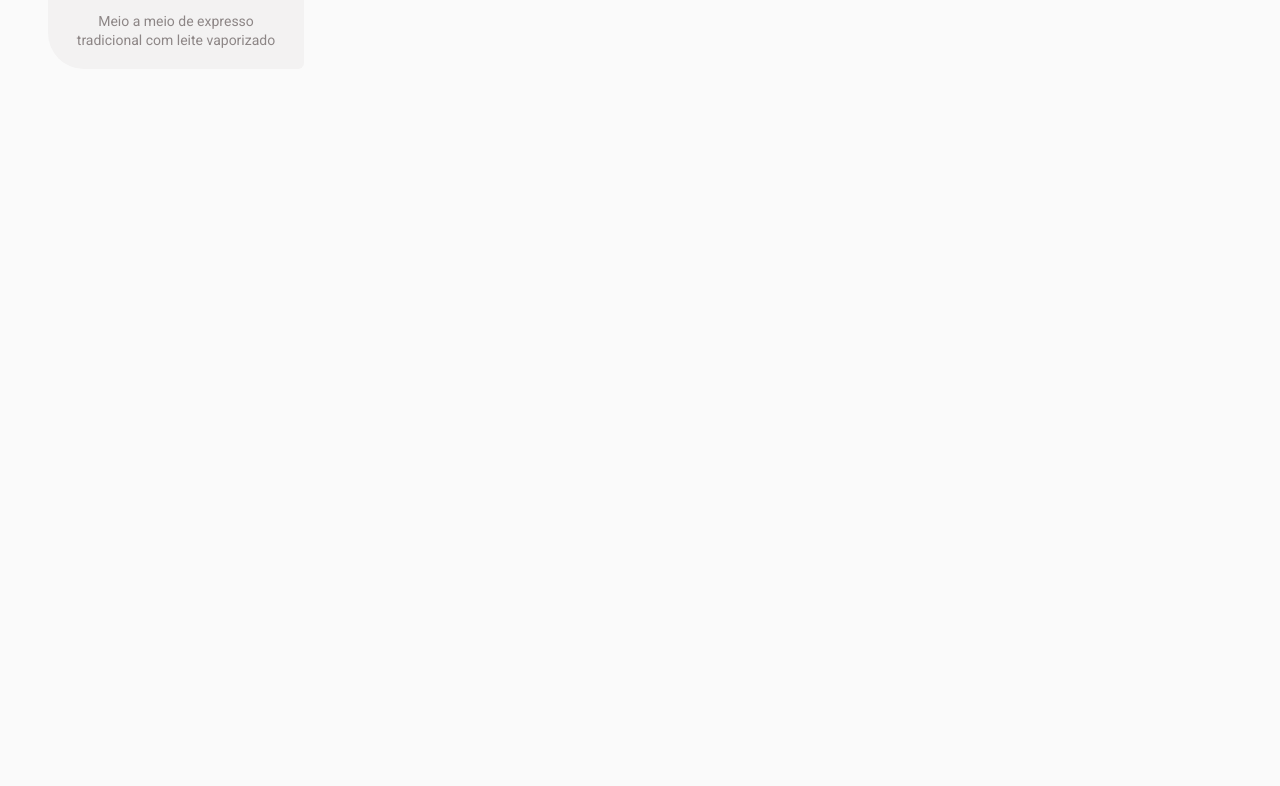
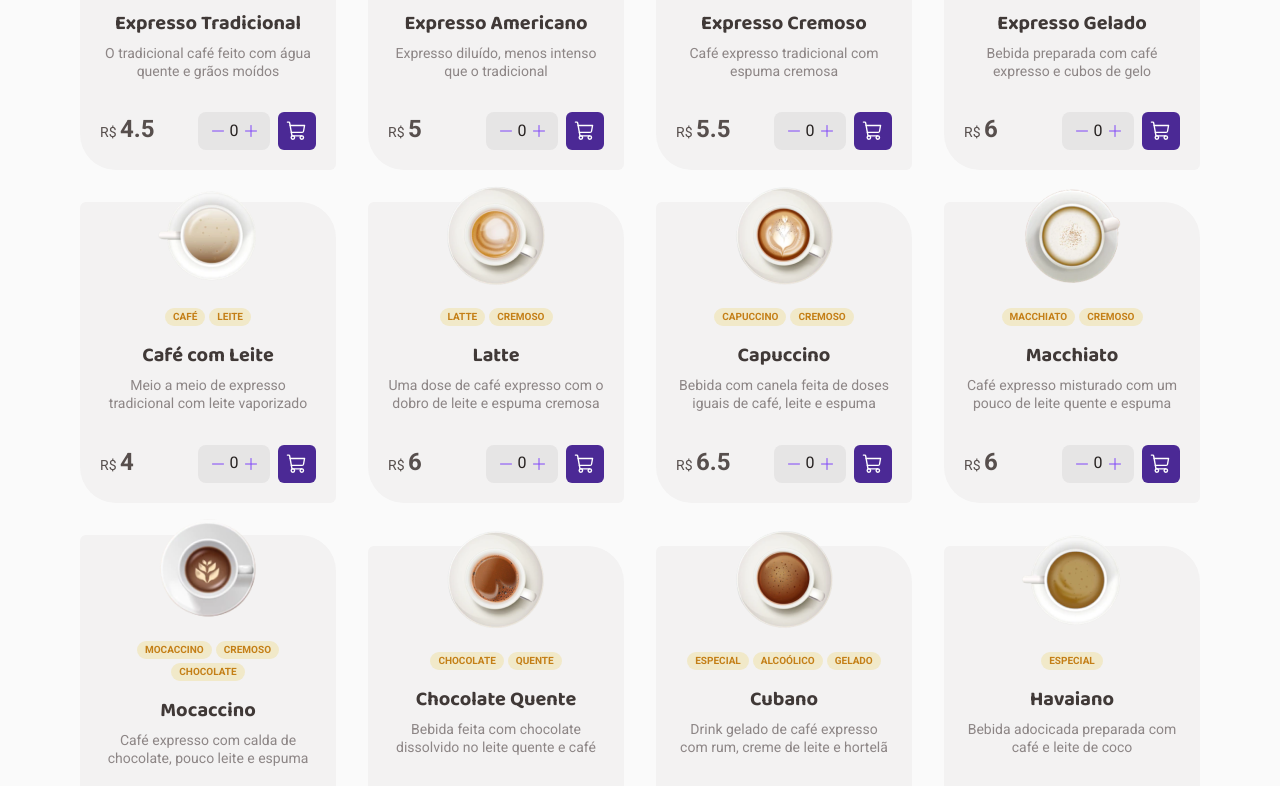
Before and after one commit to rafaelst2000/coffe-delivery, a React (Vite) app: page / in a window 1280 px wide. Shown: the part 869-1655 px from the top of the page. Before the commit the page ends 1002 px from the top, so only its background shows below. Built offline with nearby package versions, Linux system fonts and the light colour scheme.

Commit message:
✨ finish base home

```diff
--- a/src/components/Header/styles.ts
+++ b/src/components/Header/styles.ts
@@ -2,8 +2,9 @@ import styled from 'styled-components'
 import { Link } from "react-router-dom";
 
 export const HeaderContent = styled.header`
-  max-width: 74rem;
+  max-width: 76rem;
   margin: 0 auto;
+  padding: 0 1rem;
   display: flex;
   align-items: center;
   justify-content: space-between;
--- /dev/null
+++ b/src/helpers/coffees.ts
@@ -0,0 +1,132 @@
+import americano from '../assets/coffees/Americano.png'
+import arabe from '../assets/coffees/Arabe.png'
+import expressoGelado from '../assets/coffees/CafeGelado.png'
+import cafeLeite from '../assets/coffees/cafeLeite.png'
+import capuccino from '../assets/coffees/Capuccino.png'
+import chocolateQuente from '../assets/coffees/chocolateQuente.png'
+import cubano from '../assets/coffees/Cubano.png'
+import expressoCremoso from '../assets/coffees/ExpressoCremoso.png'
+import havaiano from '../assets/coffees/Havaiano.png'
+import irlandes from '../assets/coffees/Irlandes.png'
+import latte from '../assets/coffees/Latte.png'
+import macchiato from '../assets/coffees/Macchiato.png'
+import mocaccino from '../assets/coffees/Mocaccino.png'
+import expressoAmericano from '../assets/coffees/ExpressoAmericano.png'
+
+import { CoffeeCardProps } from '../pages/Home/components/CoffeeCard'
+
+
+export const coffess: CoffeeCardProps[] = [
+  {
+    id: 1,
+    name: "Expresso Tradicional",
+    price: 4.5,
+    description: "O tradicional café feito com água quente e grãos moídos",
+    tags: ["expresso", "tradicional"],
+    img: americano
+  },
+  {
+    id: 2,
+    name: "Expresso Americano",
+    price: 5.0,
+    description: "Expresso diluído, menos intenso que o tradicional",
+    tags: ["expresso", "americano"],
+    img: expressoAmericano
+  },
+  {
+    id: 3,
+    name: "Expresso Cremoso",
+    price: 5.5,
+    description: "Café expresso tradicional com espuma cremosa",
+    tags: ["expresso", "cremoso"],
+    img: expressoCremoso
+  },
+  {
+    id: 4,
+    name: "Expresso Gelado",
+    price: 6.0,
+    description: "Bebida preparada com café expresso e cubos de gelo",
+    tags: ["expresso", "gelado"],
+    img: expressoGelado
+  },
+  {
+    id: 5,
+    name: "Café com Leite",
+    price: 4.0,
+    description: "Meio a meio de expresso tradicional com leite vaporizado",
+    tags: ["café", "leite"],
+    img: cafeLeite
+  },
+  {
+    id: 6,
+    name: "Latte",
+    price: 6.0,
+    description: "Uma dose de café expresso com o dobro de leite e espuma cremosa",
+    tags: ["latte", "cremoso"],
+    img: latte
+  },
+  {
+    id: 7,
+    name: "Capuccino",
+    price: 6.5,
+    description: "Bebida com canela feita de doses iguais de café, leite e espuma",
+    tags: ["capuccino", "cremoso"],
+    img: capuccino
+  },
+  {
+    id: 8,
+    name: "Macchiato",
+    price: 6.0,
+    description: "Café expresso misturado com um pouco de leite quente e espuma",
+    tags: ["macchiato", "cremoso"],
+    img: macchiato
+  },
+  {
+    id: 9,
+    name: "Mocaccino",
+    price: 6.5,
+    description: "Café expresso com calda de chocolate, pouco leite e espuma",
+    tags: ["mocaccino", "cremoso", "chocolate"],
+    img: mocaccino
+  },
+  {
+    id: 10,
+    name: "Chocolate Quente",
+    price: 4.5,
+    description: "Bebida feita com chocolate dissolvido no leite quente e café",
+    tags: ["chocolate", "quente"],
+    img: chocolateQuente
+  },
+  {
+    id: 11,
+    name: "Cubano",
+    price: 4.5,
+    description: "Drink gelado de café expresso com rum, creme de leite e hortelã",
+    tags: ["especial", "alcoólico", "gelado"],
+    img: cubano
+  },
+  {
+    id: 12,
+    name: "Havaiano",
+    price: 5.5,
+    description: "Bebida adocicada preparada com café e leite de coco",
+    tags: ["especial"],
+    img: havaiano
+  },
+  {
+    id: 13,
+    name: "Árabe",
+    price: 4.5,
+    description: "Bebida preparada com grãos de café árabe e especiarias",
+    tags: ["especial"],
+    img: arabe
+  },
+  {
+    id: 14,
+    name: "Irlandês",
+    price: 4.5,
+    description: "Bebida a base de café, uísque irlandês, açúcar e chantilly",
+    tags: ["especial", "alcoólico"],
+    img: irlandes
+  },
+]
--- a/src/pages/Home/components/CoffeeCard/index.tsx
+++ b/src/pages/Home/components/CoffeeCard/index.tsx
@@ -1,18 +1,38 @@
-import { CoffeCardContainer } from './styles'
-import coffee from '../../../../assets/coffees/Americano.png'
+import { CoffeCardContainer,CardActions, CardPrice, Cart } from './styles'
+import { QuantityInput } from '../QuantityInput'
+import { ShoppingCart } from 'phosphor-react'
+export interface CoffeeCardProps {
+  id: number
+  description: string
+  img: string
+  name: string
+  price: number
+  tags: string[]
+}
 
-export function CoffeCard() {
+export function CoffeCard({ description, img, name, price, tags }: CoffeeCardProps) {
   return (
     <CoffeCardContainer>
-      <img src={coffee} alt="" />
+      <img src={img} alt="" />
 
       <ul>
-        <li>TRADICIONAL</li>
-        <li>TRADICIONAL</li>
+        {tags.map(t => <li key={t}>{t}</li>)}
       </ul>
 
-      <h3>Café com leite</h3>
-      <p>Meio a meio de expresso tradicional com leite vaporizado</p>
+      <h3>{name}</h3>
+      <p>{description}</p>
+
+      <CardActions>
+        <CardPrice>
+          R$ <span>{price}</span>
+        </CardPrice>
+        <div className="action-item-side">
+          <QuantityInput />
+          <Cart>
+            <ShoppingCart size={22} />
+          </Cart>
+        </div>
+      </CardActions>
     </CoffeCardContainer>
   )
 }
--- a/src/pages/Home/components/CoffeeCard/styles.ts
+++ b/src/pages/Home/components/CoffeeCard/styles.ts
@@ -6,9 +6,16 @@ export const CoffeCardContainer = styled.div`
   width: 16rem;
   padding: 1.25rem;
   text-align: center;
+  transition: 0.2s;
+
+  &:hover {
+    scale: 1.1;
+  }
 
   & img {
     margin-top: -2.25rem;
+    height: 6.25rem;
+    width: 6.25rem;
   }
 
   & ul {
@@ -49,3 +56,47 @@ export const CoffeCardContainer = styled.div`
     margin-top: 0.5rem;
   }
 `
+
+export const CardActions = styled.div `
+  padding-top: 2rem;
+  display: flex;
+  align-items: center;
+  justify-content: space-between;
+
+  & .action-item-side {
+    display: flex;
+    align-items: center;
+    gap: 0.5rem;
+  }
+`
+
+export const CardPrice = styled.div `
+  color: ${(props) => props.theme['base-text']};
+  font-size: 0.875rem;
+
+  & span {
+    font-family: 'Baloo 2' sans-serif;
+    font-weight: 800;
+    font-size: 1.5rem;
+  }
+`
+
+export const Cart = styled.button`
+  display: flex;
+  align-items: center;
+  justify-content: center;
+  gap: 4px;
+  padding: 0.5rem;
+  border-radius: 6px;
+  outline: 0;
+  transition: 0.2s;
+  background: ${(props) => props.theme['purple-dark']};
+  color: ${(props) => props.theme['white']};
+  text-decoration: none;
+  border: 0;
+  cursor: pointer;
+
+  &:hover {
+    background: ${(props) => props.theme['purple']};
+  }
+`
--- a/src/pages/Home/components/HomeInfoListItem/styles.ts
+++ b/src/pages/Home/components/HomeInfoListItem/styles.ts
@@ -31,4 +31,11 @@ export const InfoListItem = styled.li<IconColorsProps>`
     color: ${(props) => props.theme['base-text']};
     font-size: 1rem;
   }
+
+  @media (max-width: 1366px) {
+    & div {
+      height: 1.7rem;
+      width: 1.7rem;
+    }
+  }
 `
--- /dev/null
+++ b/src/pages/Home/components/QuantityInput/index.tsx
@@ -0,0 +1,12 @@
+import { QuantityInputContainer } from './styles'
+import { Plus, Minus } from 'phosphor-react'
+
+export function QuantityInput() {
+  return (
+    <QuantityInputContainer>
+      <Minus size={16} />
+      <span>0</span>
+      <Plus size={16} />
+    </QuantityInputContainer>
+  )
+}
--- /dev/null
+++ b/src/pages/Home/components/QuantityInput/styles.ts
@@ -0,0 +1,28 @@
+import styled from 'styled-components'
+
+export const QuantityInputContainer = styled.div`
+  display: flex;
+  justify-content: center;
+  align-items: center;
+  gap: 4px;
+  width: 4.5rem;
+  height: 2.4rem;
+  background: ${(props) => props.theme['base-button']};
+  border-radius: 8px;
+
+  & span {
+    display: block;
+    color:  ${(props) => props.theme['base-title']};
+    font-size: 1rem;
+    font-weight: 400;
+  }
+
+  & svg {
+    color:  ${(props) => props.theme['purple']};
+    cursor: pointer;
+
+    &:hover {
+      color:  ${(props) => props.theme['purple-dark']};
+    }
+  }
+`
--- a/src/pages/Home/index.tsx
+++ b/src/pages/Home/index.tsx
@@ -1,7 +1,8 @@
 import { HomeContainer, HomeIntro, HomeList, HomeCoffees, HomeCoffeesContainer } from "./styles"
 import { HomeInfoListItem, ItemProps } from "./components/HomeInfoListItem"
+import { CoffeCard } from "./components/CoffeeCard"
+import { coffess } from '../../helpers/coffees'
 import imgCoffe from '../../assets/Imagem.png'
-import { CoffeCard } from "./components/CoffeeCard"
 
 const items: ItemProps[] = [
   {
@@ -51,10 +52,9 @@ export function Home() {
         </HomeIntro>
       </HomeContainer>
       <HomeCoffeesContainer>
+        <h2>Nossos cafés</h2>
         <HomeCoffees>
-          <h2>Nossos cafés</h2>
-
-          <CoffeCard />
+          {coffess.map(coffee => <CoffeCard key={coffee.id} {...coffee} />)}
         </HomeCoffees>
       </HomeCoffeesContainer>
     </>
--- a/src/pages/Home/styles.ts
+++ b/src/pages/Home/styles.ts
@@ -20,13 +20,18 @@ export const HomeContainer = styled.div`
     background-position: 50% 0;
     background-size: cover;
   }
+
+  @media (max-width: 768px) {
+    padding: 3.875rem 0 3.75rem;
+  }
 `
 
 export const HomeIntro = styled.section`
-  max-width: 74rem;
+  max-width: 76rem;
+  padding: 0 1rem;
   margin: 0 auto;
   display: grid;
-  grid-template-columns: 37rem  30rem;
+  grid-template-columns: minmax(200px, 1.5fr) 1fr;
   gap: 3.5rem;
   justify-content: space-between;
 
@@ -46,6 +51,20 @@ export const HomeIntro = styled.section`
     max-width: 100%;
     display: block;
   }
+  @media (max-width: 1366px) {
+    & h1 {
+      font-size: 2.5rem;
+    }
+
+    & p {
+      font-size: 1rem;
+    }
+  }
+
+  @media (max-width: 768px) {
+    grid-template-columns: 1fr;
+    justify-items: center;
+  }
 `
 
 export const HomeList = styled.ul`
@@ -53,19 +72,33 @@ export const HomeList = styled.ul`
   display: grid;
   grid-template-columns: 1fr 1fr;
   row-gap: 1.5rem;
+
+  @media (max-width: 1366px) {
+    margin-top: 2rem;
+  }
+
+  @media (max-width: 890px) {
+    grid-template-columns: 1fr;
+  }
 `
 
 export const HomeCoffeesContainer = styled.section`
-  padding: 2rem 0;
-  max-width: 74rem;
+  padding: 2rem 1rem;
+  max-width: 76rem;
   margin: 0 auto;
-`
-
-export const HomeCoffees = styled.div`
   & h2 {
+    margin-bottom: 3.125rem;
     font-size: 2rem;
     color: ${(props) => props.theme['base-subtitle']};
     line-height: 130%;
     font-weight: 800;
   }
 `
+
+export const HomeCoffees = styled.div`
+  display: flex;
+  justify-content: center;
+  align-items: center;
+  flex-wrap: wrap;
+  gap: 2rem;
+`
--- a/src/styles/global.ts
+++ b/src/styles/global.ts
@@ -34,4 +34,10 @@ export const GlobalStyle = createGlobalStyle`
     color: ${(props) => props.theme['base-title']};
     line-height: 130%;
   }
+
+  @media (max-width: 768px) {
+    html {
+      font-size: 87.5%;
+    }
+  }
 `
```
Also changed, not shown: src/assets/coffees/ExpressoAmericano.png (added), src/assets/coffees/Mocaccino.png (renamed from src/assets/coffees/Mochaccino.png).
